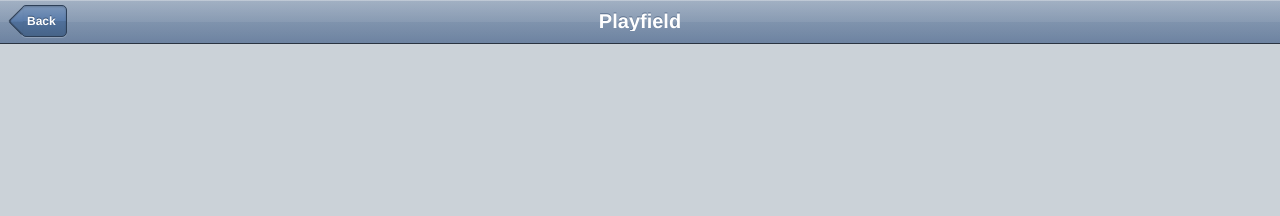
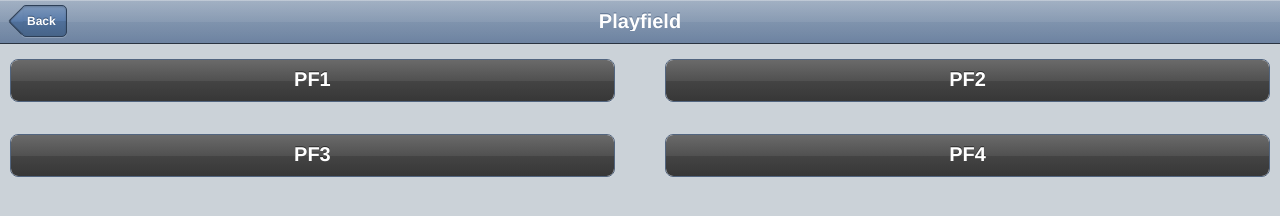
Before and after one commit to skynxnex/LCC, a plain HTML site: page index.html in a window 1280 px wide. Both pictures are taken after a click on the link "New game". Drawn offline with Linux system fonts and the light colour scheme.

Commit message:
Choose playfield div in index

```diff
--- a/index.html
+++ b/index.html
@@ -25,13 +25,33 @@
 					</ul>
 				</form>
 			</div>
-			<div id="new" class="edit">
+			<div id="new">
 				<div class="toolbar">
 					<a href="#" class="back">Back</a>
 					<h1>Playfield</h1>
 				</div>
+				<ul class="individual">
+					<li>
+						<a id="pf1" href="#" class="grayButton">PF1</a>
+					</li>
+					<li>
+						<a id="pf2" href="#" class="grayButton">PF2</a>
+					</li>
+				</ul>
+				<ul class="individual">
+					<li>
+						<a id="pf3" href="#" class="grayButton">PF3</a>
+					</li>
+					<li>
+						<a id="pf4" href="#" class="grayButton">PF4</a>
+					</li>
+
 			</div>
-
+			<div id="names">
+				<div class="toolbar">
+					<h1>Names</h1>
+				</div>
+			</div>
 
 
 
```
Also changed, not shown: css/style.css (line endings or trailing spaces).
